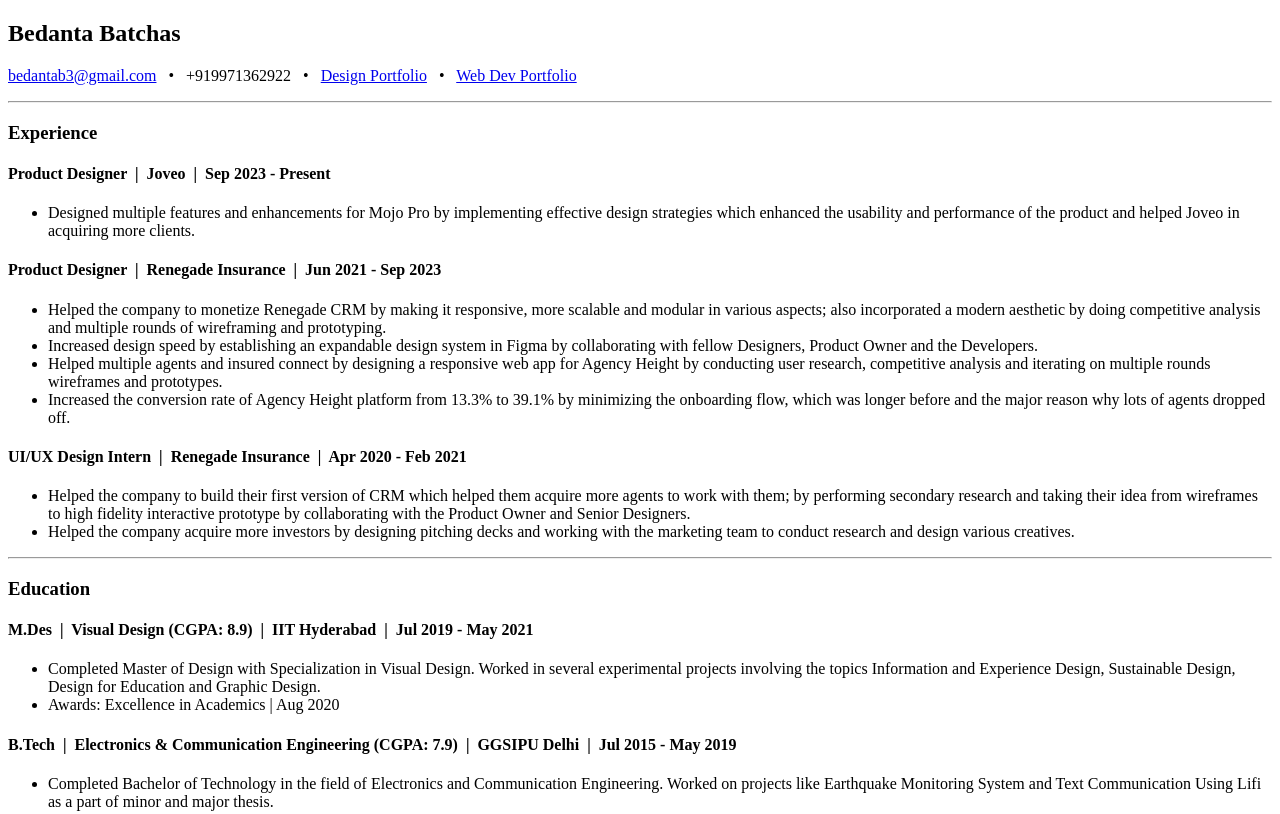
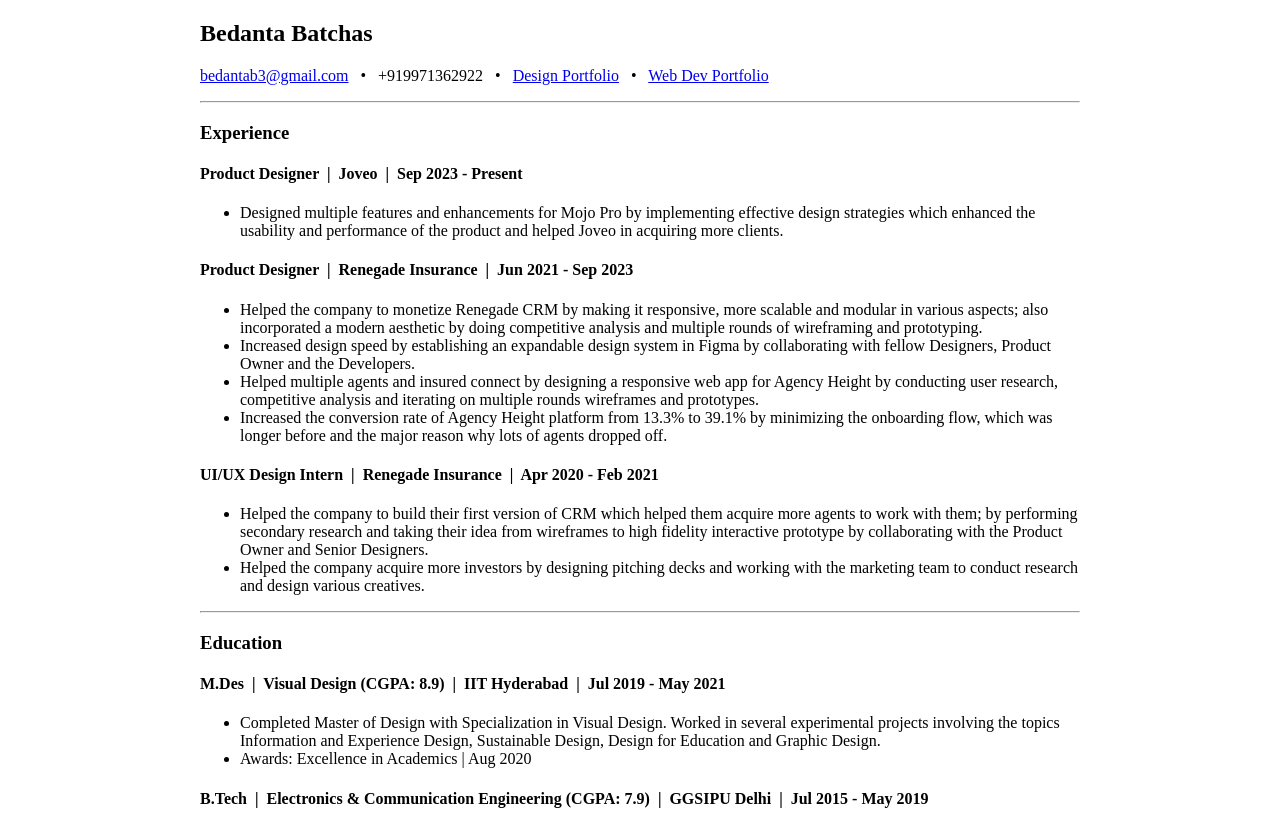
Before and after one commit to Bedantabtcs/My-Resume, a plain HTML site: page index.html in a window 1280 px wide. Shown: the top 814 px of the page. Drawn offline with Linux system fonts and the light colour scheme.

Commit message:
index.html

```diff
--- a/index.html
+++ b/index.html
@@ -3,6 +3,12 @@
 <head>
     <meta charset="UTF-8">
     <meta name="viewport" content="width=device-width, initial-scale=1.0">
+    <style>
+        html{
+            padding-left: 15%;
+            padding-right: 15%;
+            }
+    </style>
     <title>My Resume</title>
 </head>
 <body>
```
